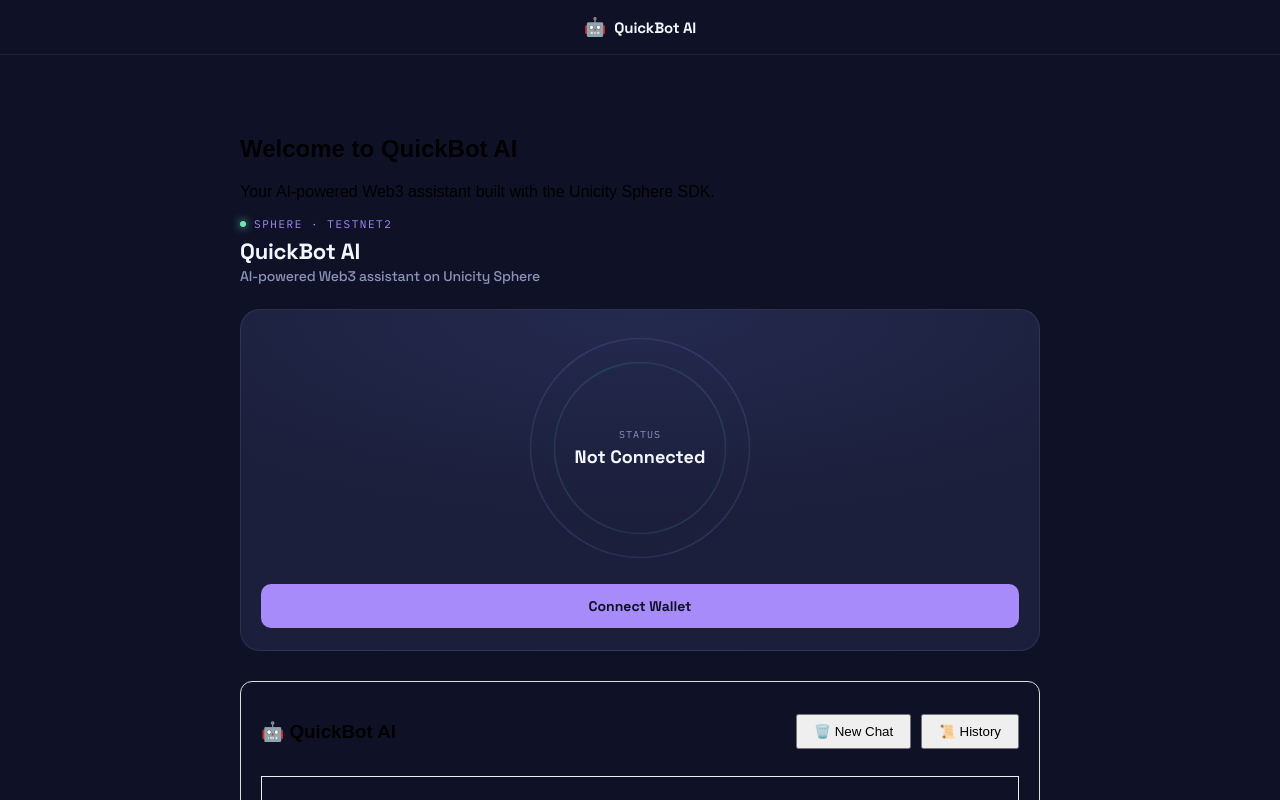
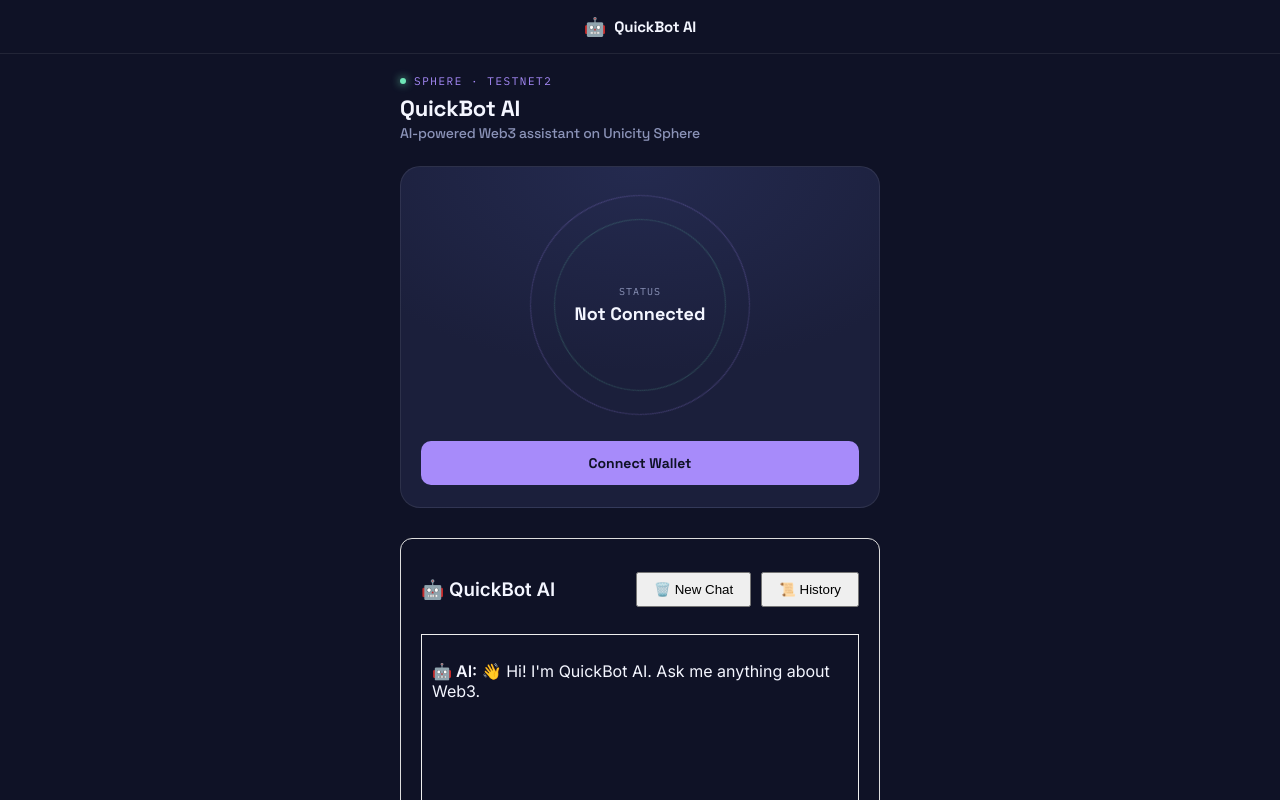
Before and after one commit to Naseer32/quickbot-ai, a React (Vite) app: page / in a window 1280 px wide. Shown: the top 800 px of the page. Built offline with nearby package versions, Linux system fonts and the light colour scheme.

Commit message:
Update App component structure and add styles
Refactor App component layout and styles.

```diff
--- a/src/App.tsx
+++ b/src/App.tsx
@@ -1,26 +1,14 @@
 import Header from "./components/Header";
 import WalletCard from "./components/WalletCard";
 import Chat from "./components/Chat";
+import "./styles/wallet.css";
 
 export default function App() {
   return (
-    <div>
+    <div className="qb-page">
       <Header />
 
-      <main
-        style={{
-          maxWidth: "800px",
-          margin: "40px auto",
-          padding: "20px",
-          fontFamily: "Arial, sans-serif",
-        }}
-      >
-        <h2>Welcome to QuickBot AI</h2>
-
-        <p>
-          Your AI-powered Web3 assistant built with the Unicity Sphere SDK.
-        </p>
-
+      <main className="qb-main">
         <WalletCard />
         <Chat />
       </main>
```
